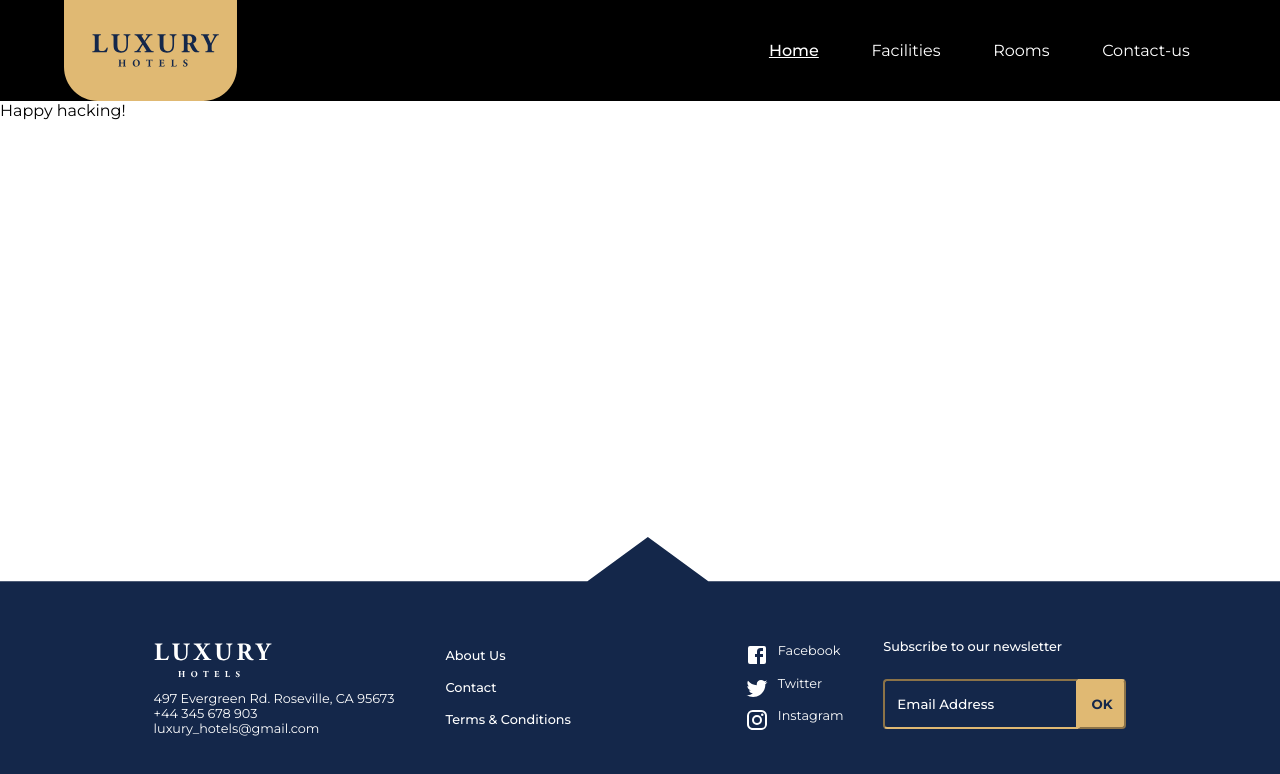
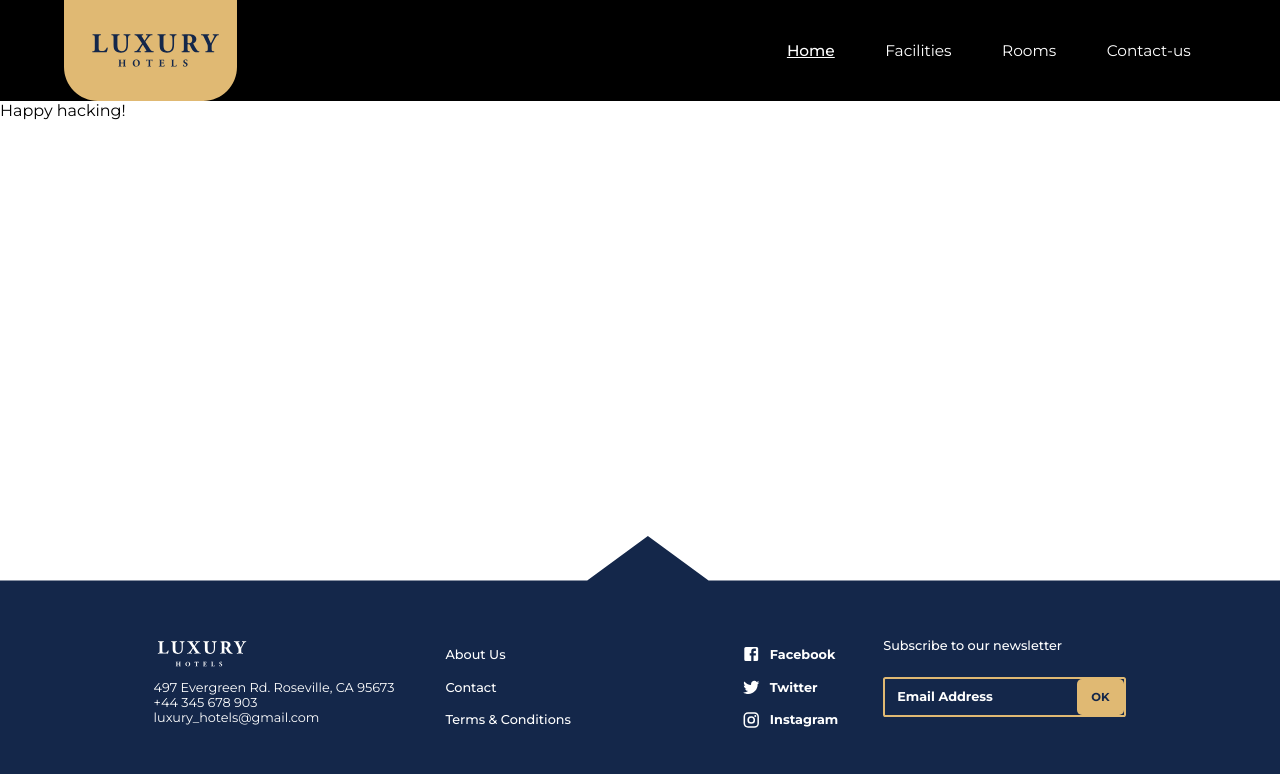
Before and after one commit to Lux-Sales/portfolio-hotel-website, a React (Vite) app: page / in a window 1280 px wide. Shown: the top 774 px of the page. Built offline with nearby package versions, Linux system fonts and the light colour scheme.

Commit message:
updating adaptative design

```diff
--- a/src/components/Footer/index.tsx
+++ b/src/components/Footer/index.tsx
@@ -1,5 +1,11 @@
 import React from "react";
-import { Address, Container, NewsLetter, RedirectDiv } from "./styles";
+import {
+  Address,
+  Container,
+  EmailInput,
+  NewsLetter,
+  RedirectDiv,
+} from "./styles";
 import logo from "@/assets/footerLogo.svg";
 import { Link } from "react-router-dom";
 import FacebookIcon from "@mui/icons-material/Facebook";
@@ -78,18 +84,19 @@
           {({ errors, touched }) => (
             <Form>
               <label htmlFor="">Subscribe to our newsletter</label>
-              <div>
+              <EmailInput
+                style={errors.email == null ? {} : { borderColor: "red" }}
+              >
                 <Field
                   data-testid="footer-newsletter-input"
                   type="email"
                   name="email"
                   placeholder="Email Address"
-                  style={errors.email == null ? {} : { borderColor: "red" }}
                 />
                 <button type="submit" data-testid="footer-newsletter-button">
                   OK
                 </button>
-              </div>
+              </EmailInput>
               <span className="error-message">
                 <ErrorMessage name="email" />
               </span>
--- a/src/components/Footer/styles.ts
+++ b/src/components/Footer/styles.ts
@@ -23,6 +23,11 @@
 `;
 
 export const Address = styled.div`
+  img {
+    height: 30%;
+    width: 50%;
+    margin-left: -5%;
+  }
   p {
     width: 100%;
     margin-top: 4%;
@@ -48,6 +53,11 @@
   .redirect-column {
     flex-direction: column;
     justify-content: space-around;
+    div {
+      display: flex;
+      align-items: center;
+      font-weight: bold;
+    }
     &:nth-child(2) {
       margin-left: auto;
       align-items: left;
@@ -57,6 +67,7 @@
         }
       }
       svg {
+        width: 20%;
         margin-right: 10%;
       }
     }
@@ -64,34 +75,47 @@
 `;
 
 export const NewsLetter = styled.div`
+  height: 100%;
   label {
     color: #fff;
     font-weight: 500;
   }
-  div {
+  form {
+    height: 100%;
+  }
+`;
+
+export const EmailInput = styled.div`
   margin-top: 10%;
   display: flex;
+  width: 100%;
+  height: 40%;
+  border-width: 0.2vw;
+  border-style: solid;
+  border-radius: 0.2vw;
+  border-color: #e0b973;
   input {
-      border-radius: 4px 0 0 4px;
-      border-color: #e0b973;
-      border-width: 2px;
+    border: none;
+    height: 100%;
+    width: 80%;
     background-color: transparent;
     padding-left: 5%;
-      width: 80%;
     color: #fff;
+    font-size: 100%;
     &::placeholder {
       color: #fff;
-        font-weight: 500;
+      font-weight: bold;
     }
   }
   button {
-      border-radius: 0 4px 4px 0;
+    height: 100%;
+    font-size: 90%;
+    border: none;
     background-color: #e0b973;
     color: #14274a;
     font-weight: 700;
-      border-color: #e0b973;
     width: 20%;
     padding: 2%;
-    }
+    border: none;
   }
 `;
--- a/src/components/Topbar/styles.ts
+++ b/src/components/Topbar/styles.ts
@@ -9,6 +9,7 @@
   background-color: transparent;
   justify-content: flex-end;
   a {
+    font-size: 1.2vw;
     color: #ffffff;
     margin: 0 10%;
     text-decoration: none;
--- a/src/styles/global.ts
+++ b/src/styles/global.ts
@@ -8,6 +8,7 @@
   outline: 0;
   list-style-type: none;
   background-size: cover;
+
 }
 body, input, button{
   font-family: "Montserrat", sans-serif;
```
Lines whose indentation alone changed are shown as unchanged.
